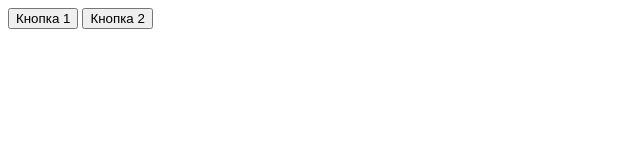
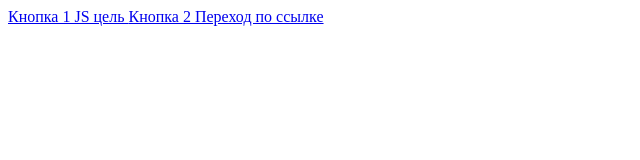
Before and after one commit to FrontMD/test, a plain HTML site: page index.html in a window 1280 px wide. Shown: the whole page, without its empty margins (0-640 px from the left). Drawn offline with Linux system fonts and the light colour scheme.

Commit message:
test metrica

```diff
--- a/index.html
+++ b/index.html
@@ -15,9 +15,8 @@
     <link rel='stylesheet' type='text/css' href='css/style.css'>
 </head>
 <body>
-    <button type="button" data-target="param1" onclick="ym(99045668,'reachGoal','test-target')">Кнопка 1</button>
-    <button type="button" data-target="param2" onclick="ym(99045668,'reachGoal','test-target')">Кнопка 2</button>
-
+    <a href="https://www.google.ru/" data-target="param1" onclick="ym(99045668,'reachGoal','test-target'); return true;">Кнопка 1 JS цель</button>
+    <a href="https://www.google.ru/" data-target="param2">Кнопка 2 Переход по ссылке</button>
     <!-- Yandex.Metrika counter -->
     <script type="text/javascript" >
     (function(m,e,t,r,i,k,a){m[i]=m[i]||function(){(m[i].a=m[i].a||[]).push(arguments)};
@@ -35,6 +34,7 @@
     <noscript><div><img src="https://mc.yandex.ru/watch/99045668" style="position:absolute; left:-9999px;" alt="" /></div></noscript>
     <!-- /Yandex.Metrika counter -->
 
+
     <script type='text/javascript' src='js/script.js'></script>
 </body>
 </html>
```
